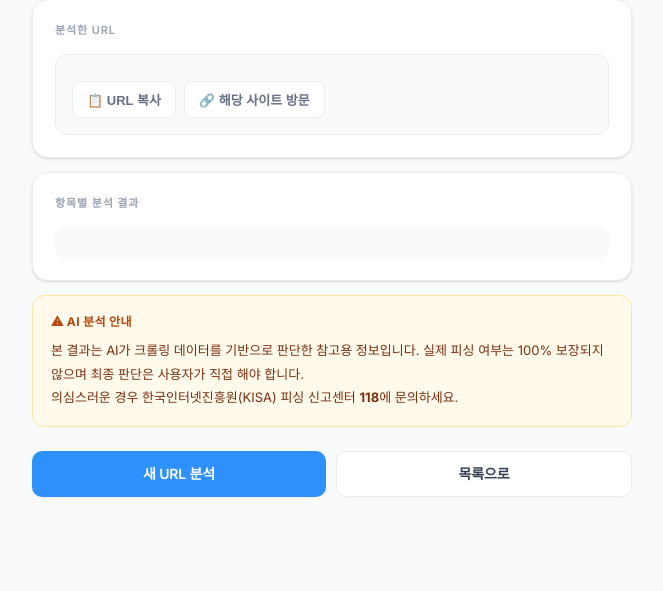
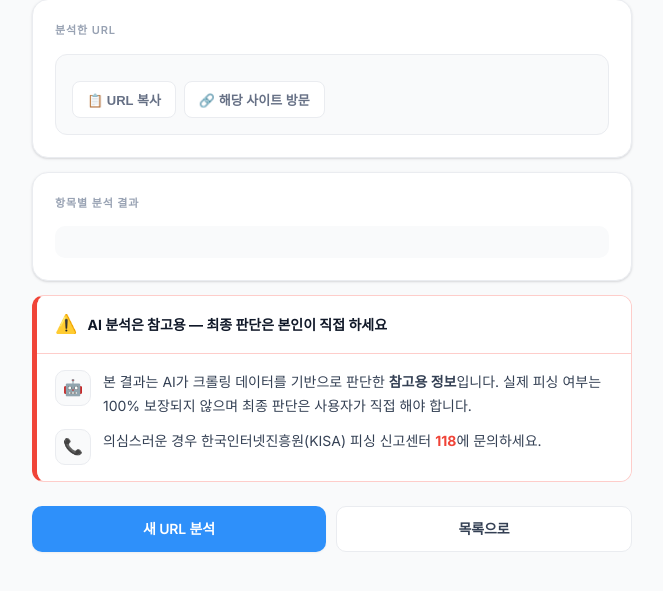
Before and after one commit to abffks99-create/Codeshot_amen, a Flask app: template templates/result_crawl.html in a window 1280 px wide. Shown: the part 187-778 px from the top of the page, without its empty margins (308-971 px from the left). Run offline with Flask 3, Linux system fonts and the light colour scheme; the template is opened without the code that fills it, so the values that code supplies are empty; parts of the project's set-up code (start-up, migrations or seed data) failed here and were passed over.

Commit message:
수정 필요 부분 수정

```diff
--- a/templates/main.html
+++ b/templates/main.html
@@ -202,7 +202,7 @@
     <div class="step-card">
       <div class="step-num">2</div>
       <div class="step-title">AI 자동 분석</div>
-      <div class="step-desc">Gemini AI가 피싱 패턴, URL 이상 여부,<br>의심 문구를 자동으로 분석합니다.</div>
+      <div class="step-desc">Gemini AI가 피싱 패턴·URL 이상 여부·<br>의심 문구를 자동으로 분석합니다.</div>
     </div>
     <div class="step-card">
       <div class="step-num">3</div>
--- a/templates/result_crawl.html
+++ b/templates/result_crawl.html
@@ -212,9 +212,21 @@
   </div>
 
   <!-- 면책 문구 -->
-  <div class="info-box yellow">
-    <div class="info-title">⚠ AI 분석 안내</div>
-    <p>본 결과는 AI가 크롤링 데이터를 기반으로 판단한 참고용 정보입니다. 실제 피싱 여부는 100% 보장되지 않으며 최종 판단은 사용자가 직접 해야 합니다.<br>의심스러운 경우 한국인터넷진흥원(KISA) 피싱 신고센터 <strong>118</strong>에 문의하세요.</p>
+  <div style="border-radius:12px;overflow:hidden;border:1.5px solid #FECDCA;border-left:5px solid #F04438;">
+    <div style="background:#fff;padding:14px 18px;display:flex;align-items:center;gap:10px;border-bottom:1px solid #FECDCA;">
+      <span style="font-size:18px;flex-shrink:0;">⚠️</span>
+      <span style="font-size:14px;font-weight:700;color:#101828;line-height:1.5;">AI 분석은 참고용 — 최종 판단은 본인이 직접 하세요</span>
+    </div>
+    <div style="background:#fff;padding:16px 18px;display:flex;flex-direction:column;gap:10px;">
+      <div style="display:flex;align-items:flex-start;gap:12px;">
+        <div style="width:36px;height:36px;border-radius:10px;background:#F9FAFB;border:1px solid #EAECF0;display:flex;align-items:center;justify-content:center;font-size:16px;flex-shrink:0;">🤖</div>
+        <span style="font-size:14px;color:#344054;line-height:1.75;">본 결과는 AI가 크롤링 데이터를 기반으로 판단한 <strong>참고용 정보</strong>입니다. 실제 피싱 여부는 100% 보장되지 않으며 최종 판단은 사용자가 직접 해야 합니다.</span>
+      </div>
+      <div style="display:flex;align-items:flex-start;gap:12px;">
+        <div style="width:36px;height:36px;border-radius:10px;background:#F9FAFB;border:1px solid #EAECF0;display:flex;align-items:center;justify-content:center;font-size:16px;flex-shrink:0;">📞</div>
+        <span style="font-size:14px;color:#344054;line-height:1.75;">의심스러운 경우 한국인터넷진흥원(KISA) 피싱 신고센터 <strong style="color:#F04438;">118</strong>에 문의하세요.</span>
+      </div>
+    </div>
   </div>
 
   <div style="display:flex;gap:10px;margin-top:24px;margin-bottom:20px;">
```
Also changed, not shown: templates/result_upload.html (+15 -3 lines).
